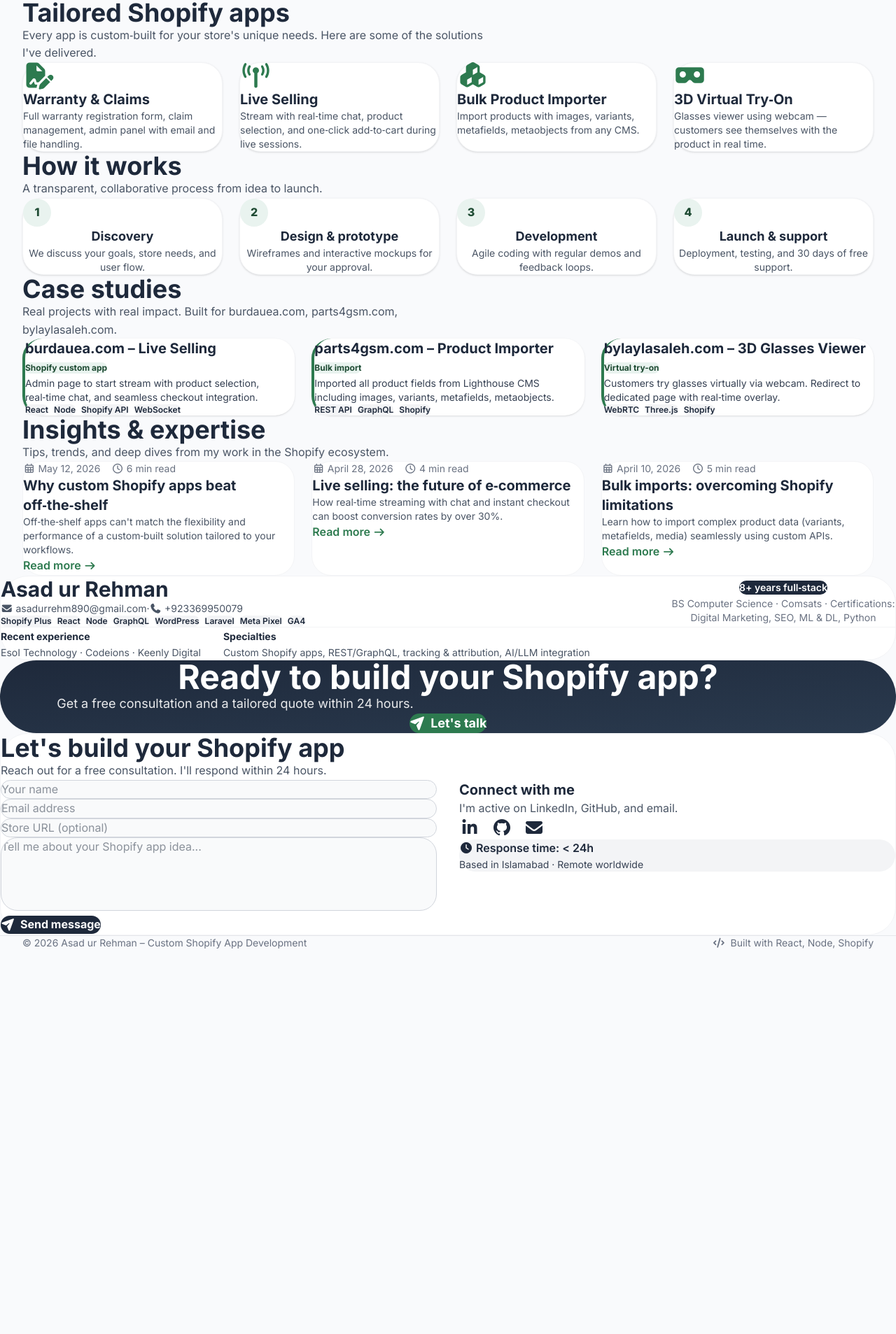
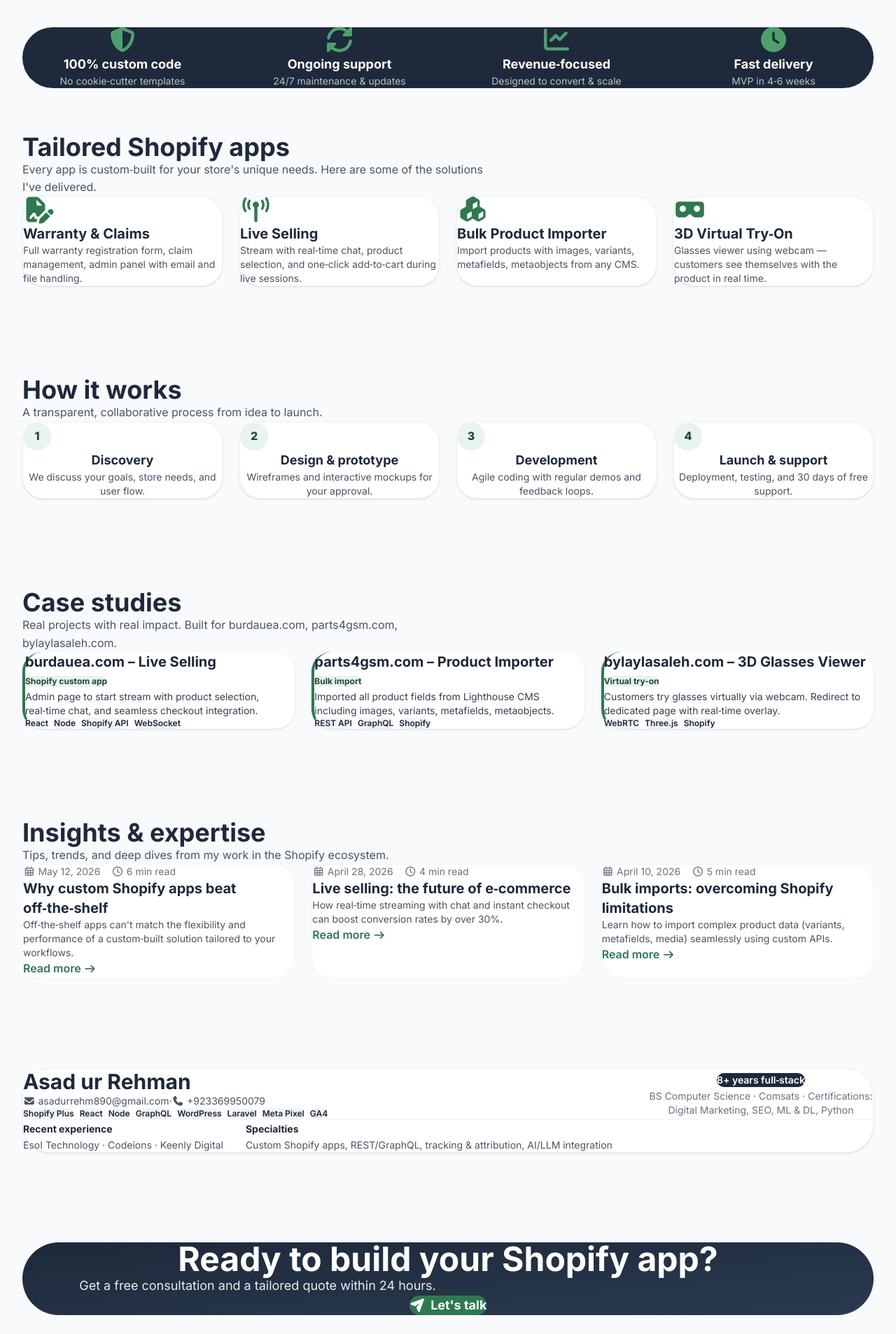
Before and after one commit to asadurrehm890/calplanners, a Next.js app: page / in a window 1280 px wide. Shown: the part 533-2440 px from the top of the page at 70% size. Before the commit the page ends 1891 px from the top, so only its background shows below. Built offline with nearby package versions, Linux system fonts and the light colour scheme.

Commit message:
4584305834053450348509345

```diff
--- a/app/components/sections/Blog.tsx
+++ b/app/components/sections/Blog.tsx
@@ -3,7 +3,7 @@ import { blogPosts } from "@/app/data/blogPosts";
 
 export default function Blog() {
   return (
-    <section id="blog" className="py-16">
+    <section id="blog">
       <div className="container">
         <h2 className="text-3xl md:text-4xl font-bold mb-3">Insights & expertise</h2>
         <p className="text-gray-600 max-w-2xl mb-10">
@@ -21,7 +21,7 @@ export default function Blog() {
               <p className="text-gray-600 text-sm">{post.excerpt}</p>
               <Link
                 href={`/blog/${post.slug}`}
-                className="inline-flex items-center gap-1 text-secondary font-semibold mt-4 hover:gap-2 transition-all"
+                className="inline-flex items-center gap-1 text-[#2d7a4f] font-semibold mt-4 hover:gap-2 transition-all"
               >
                 Read more <i className="fas fa-arrow-right text-sm"></i>
               </Link>
--- a/app/components/sections/CaseStudies.tsx
+++ b/app/components/sections/CaseStudies.tsx
@@ -2,7 +2,7 @@ import { caseStudies } from "@/app/data/caseStudies";
 
 export default function CaseStudies() {
   return (
-    <section id="cases" className="py-16">
+    <section id="cases">
       <div className="container">
         <h2 className="text-3xl md:text-4xl font-bold mb-3">Case studies</h2>
         <p className="text-gray-600 max-w-2xl mb-10">
@@ -11,7 +11,7 @@ export default function CaseStudies() {
 
         <div className="grid md:grid-cols-3 gap-6">
           {caseStudies.map((study, index) => (
-            <div key={index} className="bg-white rounded-[28px] p-6 border-l-4 border-secondary shadow-sm">
+            <div key={index} className="bg-white rounded-[28px] p-6 border-l-4 border-[#2d7a4f] shadow-sm">
               <h4 className="text-xl font-bold">{study.title}</h4>
               <span className="inline-block bg-[#e9f3ef] text-[#1e4b33] text-xs font-bold px-3 py-0.5 rounded-full mt-2 mb-3">
                 {study.label}
--- a/app/components/sections/Contact.tsx
+++ b/app/components/sections/Contact.tsx
@@ -1,47 +1,43 @@
 export default function Contact() {
   return (
-    <section id="contact" className="bg-white rounded-[40px] p-6 md:p-12 my-12 border border-gray-100">
+    <section id="contact">
+      <div className="container">
+        <div className="bg-white rounded-[40px] p-6 md:p-12 border border-gray-100 shadow-sm">
           <h2 className="text-3xl md:text-4xl font-bold mb-2">Let's build your Shopify app</h2>
           <p className="text-gray-600 mb-8">Reach out for a free consultation. I'll respond within 24 hours.</p>
 
           <div className="grid md:grid-cols-2 gap-8">
-        {/* Contact Form */}
-        <form
-          className="space-y-4"
-          action="https://formspree.io/f/your-form-id"
-          method="POST"
-        >
+            <form className="space-y-4">
               <input
                 type="text"
                 placeholder="Your name"
                 required
-            className="w-full px-5 py-4 rounded-full border border-gray-300 bg-gray-50 focus:outline-none focus:border-secondary focus:bg-white transition-all"
+                className="w-full px-5 py-4 rounded-full border border-gray-300 bg-gray-50 focus:outline-none focus:border-[#2d7a4f] focus:bg-white transition-all"
               />
               <input
                 type="email"
                 placeholder="Email address"
                 required
-            className="w-full px-5 py-4 rounded-full border border-gray-300 bg-gray-50 focus:outline-none focus:border-secondary focus:bg-white transition-all"
+                className="w-full px-5 py-4 rounded-full border border-gray-300 bg-gray-50 focus:outline-none focus:border-[#2d7a4f] focus:bg-white transition-all"
               />
               <input
                 type="text"
                 placeholder="Store URL (optional)"
-            className="w-full px-5 py-4 rounded-full border border-gray-300 bg-gray-50 focus:outline-none focus:border-secondary focus:bg-white transition-all"
+                className="w-full px-5 py-4 rounded-full border border-gray-300 bg-gray-50 focus:outline-none focus:border-[#2d7a4f] focus:bg-white transition-all"
               />
               <textarea
                 rows={4}
                 placeholder="Tell me about your Shopify app idea..."
-            className="w-full px-5 py-4 rounded-3xl border border-gray-300 bg-gray-50 focus:outline-none focus:border-secondary focus:bg-white transition-all resize-none"
+                className="w-full px-5 py-4 rounded-3xl border border-gray-300 bg-gray-50 focus:outline-none focus:border-[#2d7a4f] focus:bg-white transition-all resize-none"
               ></textarea>
               <button
                 type="submit"
-            className="inline-flex items-center gap-2 bg-[#1e293b] text-white px-8 py-4 rounded-full font-bold hover:bg-secondary transition-all"
+                className="inline-flex items-center gap-2 bg-[#1e293b] text-white px-8 py-4 rounded-full font-bold hover:bg-[#2d7a4f] transition-all"
               >
                 <i className="fas fa-paper-plane"></i> Send message
               </button>
             </form>
 
-        {/* Contact Info */}
             <div>
               <h4 className="font-bold text-xl">Connect with me</h4>
               <p className="text-gray-600 my-3">I'm active on LinkedIn, GitHub, and email.</p>
@@ -50,7 +46,7 @@ export default function Contact() {
                   href="https://www.linkedin.com/in/asad-ur-rehman-aa183711b/"
                   target="_blank"
                   rel="noopener noreferrer"
-              className="text-[#1e293b] hover:text-secondary transition-all hover:scale-105"
+                  className="text-[#1e293b] hover:text-[#2d7a4f] transition-all hover:scale-105"
                 >
                   <i className="fab fa-linkedin-in"></i>
                 </a>
@@ -58,13 +54,13 @@ export default function Contact() {
                   href="https://github.com/asadurrehm890"
                   target="_blank"
                   rel="noopener noreferrer"
-              className="text-[#1e293b] hover:text-secondary transition-all hover:scale-105"
+                  className="text-[#1e293b] hover:text-[#2d7a4f] transition-all hover:scale-105"
                 >
                   <i className="fab fa-github"></i>
                 </a>
                 <a
                   href="mailto:asadurrehm890@gmail.com"
-              className="text-[#1e293b] hover:text-secondary transition-all hover:scale-105"
+                  className="text-[#1e293b] hover:text-[#2d7a4f] transition-all hover:scale-105"
                 >
                   <i className="fas fa-envelope"></i>
                 </a>
@@ -77,6 +73,8 @@ export default function Contact() {
               </div>
             </div>
           </div>
+        </div>
+      </div>
     </section>
   );
 }
--- a/app/components/sections/CtaBanner.tsx
+++ b/app/components/sections/CtaBanner.tsx
@@ -2,17 +2,21 @@ import Link from "next/link";
 
 export default function CtaBanner() {
   return (
-    <div className="bg-gradient-to-br from-[#1e293b] to-[#2a3a4e] rounded-[60px] py-16 px-6 text-center text-white my-12">
+    <section>
+      <div className="container">
+        <div className="bg-gradient-to-br from-[#1e293b] to-[#2a3a4e] rounded-[60px] py-16 px-6 text-center text-white">
           <h2 className="text-3xl md:text-5xl font-bold mb-4">Ready to build your Shopify app?</h2>
           <p className="text-lg opacity-90 max-w-2xl mx-auto mb-8">
             Get a free consultation and a tailored quote within 24 hours.
           </p>
           <Link
             href="#contact"
-        className="inline-flex items-center gap-2 bg-secondary px-10 py-4 rounded-full font-bold text-lg hover:bg-secondary-light transition-all"
+            className="inline-flex items-center gap-2 bg-[#2d7a4f] px-10 py-4 rounded-full font-bold text-lg hover:bg-[#4ca16b] transition-all"
           >
             <i className="fas fa-paper-plane"></i> Let's talk
           </Link>
         </div>
+      </div>
+    </section>
   );
 }
--- a/app/components/sections/Hero.tsx
+++ b/app/components/sections/Hero.tsx
@@ -9,7 +9,7 @@ export default function Hero() {
           <div className="flex-1 min-w-[300px]">
             <div className="flex flex-wrap gap-3 mb-6">
               <span className="bg-white border border-gray-200 px-4 py-1.5 rounded-full text-sm font-semibold shadow-sm">
-                <i className="fas fa-check-circle text-secondary mr-1"></i> 8+ years
+                <i className="fas fa-check-circle text-[#2d7a4f] mr-1"></i> 8+ years
               </span>
               <span className="bg-white border border-gray-200 px-4 py-1.5 rounded-full text-sm font-semibold shadow-sm">
                 <i className="fas fa-code mr-1"></i> Shopify Expert
@@ -30,7 +30,7 @@ export default function Hero() {
 
             <Link
               href="#contact"
-              className="inline-flex items-center gap-2 bg-[#1e293b] text-white px-8 py-3 rounded-full font-semibold hover:bg-secondary transition-all"
+              className="inline-flex items-center gap-2 bg-[#1e293b] text-white px-8 py-3 rounded-full font-semibold hover:bg-[#2d7a4f] transition-all"
             >
               <i className="fas fa-paper-plane"></i> Start your project
             </Link>
--- a/app/components/sections/Process.tsx
+++ b/app/components/sections/Process.tsx
@@ -2,7 +2,7 @@ import { processSteps } from "@/app/data/processSteps";
 
 export default function Process() {
   return (
-    <section id="process" className="py-16">
+    <section id="process">
       <div className="container">
         <h2 className="text-3xl md:text-4xl font-bold mb-3">How it works</h2>
         <p className="text-gray-600 max-w-2xl mb-10">A transparent, collaborative process from idea to launch.</p>
--- a/app/components/sections/ResumeHighlight.tsx
+++ b/app/components/sections/ResumeHighlight.tsx
@@ -1,6 +1,8 @@
 export default function ResumeHighlight() {
   return (
-    <section className="bg-white rounded-[40px] p-6 md:p-10 my-12 border border-gray-100">
+    <section>
+      <div className="container">
+        <div className="bg-white rounded-[40px] p-6 md:p-10 border border-gray-100 shadow-sm">
           <div className="flex flex-wrap items-center justify-between gap-6">
             <div>
               <h3 className="text-2xl md:text-3xl font-bold">Asad ur Rehman</h3>
@@ -39,6 +41,8 @@ export default function ResumeHighlight() {
               <p className="text-gray-600 text-sm">Custom Shopify apps, REST/GraphQL, tracking & attribution, AI/LLM integration</p>
             </div>
           </div>
+        </div>
+      </div>
     </section>
   );
 }
--- a/app/components/sections/Services.tsx
+++ b/app/components/sections/Services.tsx
@@ -2,7 +2,7 @@ import { services } from "@/app/data/services";
 
 export default function Services() {
   return (
-    <section id="services" className="py-16">
+    <section id="services">
       <div className="container">
         <h2 className="text-3xl md:text-4xl font-bold mb-3">Tailored Shopify apps</h2>
         <p className="text-gray-600 max-w-2xl mb-10">
@@ -15,7 +15,7 @@ export default function Services() {
               key={index}
               className="bg-white rounded-[30px] p-6 border border-gray-100 shadow-sm card-hover"
             >
-              <i className={`fas ${service.icon} text-4xl text-secondary mb-4 block`}></i>
+              <i className={`fas ${service.icon} text-4xl text-[#2d7a4f] mb-4 block`}></i>
               <h3 className="text-xl font-bold mb-2">{service.title}</h3>
               <p className="text-gray-600 text-sm">{service.description}</p>
             </div>
--- a/app/components/sections/TrustBanner.tsx
+++ b/app/components/sections/TrustBanner.tsx
@@ -7,16 +7,18 @@ export default function TrustBanner() {
   ];
 
   return (
-    <div className="bg-[#1e293b] rounded-[60px] py-10 px-6 md:px-12 text-white my-12">
+    <div className="container">
+      <div className="bg-[#1e293b] rounded-[60px] py-10 px-6 md:px-12 text-white">
         <div className="flex flex-wrap justify-around gap-6 text-center">
           {items.map((item, index) => (
             <div key={index} className="flex-1 min-w-[140px]">
-            <i className={`fas ${item.icon} text-4xl text-secondary-light mb-2 block`}></i>
+              <i className={`fas ${item.icon} text-4xl text-[#4ca16b] mb-2 block`}></i>
               <h4 className="font-bold text-lg">{item.title}</h4>
               <p className="opacity-70 text-sm">{item.desc}</p>
             </div>
           ))}
         </div>
       </div>
+    </div>
   );
 }
--- a/app/globals.css
+++ b/app/globals.css
@@ -21,8 +21,8 @@ html {
 
 body {
   font-family: var(--font-sans);
-  background: var(--color-bg);
-  color: var(--color-primary);
+  background: #f9fafc;
+  color: #1e293b;
   line-height: 1.6;
 }
 
@@ -47,15 +47,6 @@ body {
   background-clip: text;
 }
 
-/* Smooth transitions */
-.transition-all-200 {
-  transition: all 0.2s ease;
-}
-
-.transition-all-300 {
-  transition: all 0.3s ease;
-}
-
 /* Card hover effects */
 .card-hover {
   transition: transform 0.2s ease, box-shadow 0.2s ease;
@@ -65,3 +56,17 @@ body {
   transform: translateY(-6px);
   box-shadow: 0 20px 40px rgba(0, 0, 0, 0.06);
 }
+
+/* Section spacing */
+section {
+  padding: 4rem 0;
+}
+
+@media (max-width: 768px) {
+  section {
+    padding: 2.5rem 0;
+  }
+  .container {
+    padding: 0 1.25rem;
+  }
+}
--- a/package.json
+++ b/package.json
@@ -15,13 +15,13 @@
     "react-dom": "19.2.4"
   },
   "devDependencies": {
-    "@tailwindcss/postcss": "^4",
+    "@tailwindcss/postcss": "^4.3.3",
     "@types/node": "^20",
     "@types/react": "^19",
     "@types/react-dom": "^19",
     "eslint": "^9",
     "eslint-config-next": "16.2.10",
-    "tailwindcss": "^4",
+    "tailwindcss": "^4.3.3",
     "typescript": "^5"
   }
 }
```
Also changed, not shown: app/layout.tsx (+2 -22 lines), 1 other file (tests, documents, lock files or other folders). Lines whose indentation alone changed are shown as unchanged.
